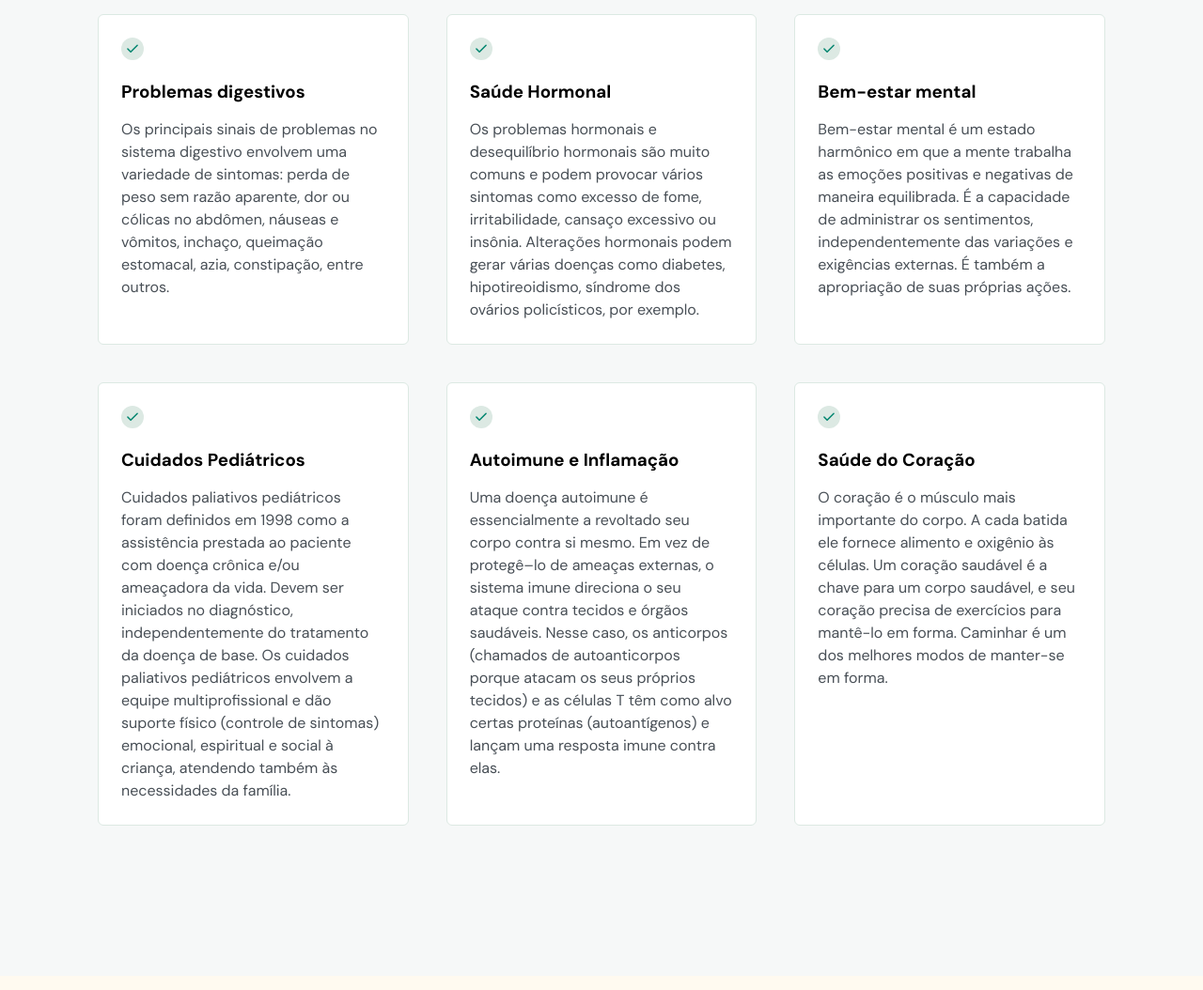
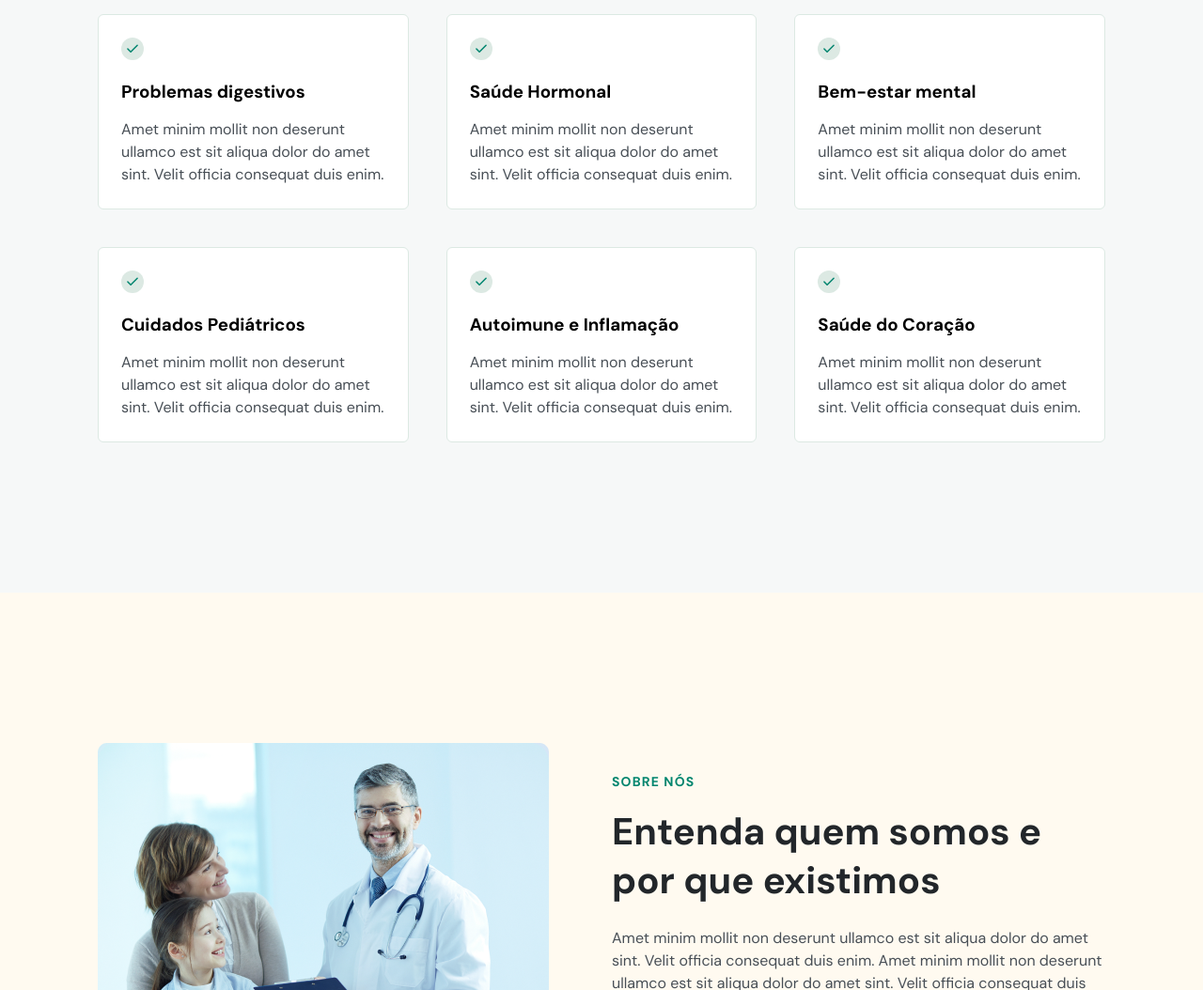
Before and after one commit to Caique-Paes/DoctorCare, a plain HTML site: page index.html in a window 1280 px wide. Shown: the part 1180-2234 px from the top of the page at 94% size. Drawn offline with nearby package versions, Linux system fonts and the light colour scheme.

Commit message:
alterei alguns parágrafos

```diff
--- a/index.html
+++ b/index.html
@@ -312,10 +312,7 @@
 
               <h3>Problemas digestivos</h3>
               <p>
-                Os principais sinais de problemas no sistema digestivo envolvem
-                uma variedade de sintomas: perda de peso sem razão aparente, dor
-                ou cólicas no abdômen, náuseas e vômitos, inchaço, queimação
-                estomacal, azia, constipação, entre outros.
+                Amet minim mollit non deserunt ullamco est sit aliqua dolor do amet sint. Velit officia consequat duis enim.
               </p>
             </div>
 
@@ -339,11 +336,7 @@
 
               <h3>Saúde Hormonal</h3>
               <p>
-                Os problemas hormonais e desequilíbrio hormonais são muito
-                comuns e podem provocar vários sintomas como excesso de fome,
-                irritabilidade, cansaço excessivo ou insônia. Alterações
-                hormonais podem gerar várias doenças como diabetes,
-                hipotireoidismo, síndrome dos ovários policísticos, por exemplo.
+                Amet minim mollit non deserunt ullamco est sit aliqua dolor do amet sint. Velit officia consequat duis enim.
               </p>
             </div>
 
@@ -367,11 +360,7 @@
 
               <h3>Bem-estar mental</h3>
               <p>
-                Bem-estar mental é um estado harmônico em que a mente trabalha
-                as emoções positivas e negativas de maneira equilibrada. É a
-                capacidade de administrar os sentimentos, independentemente das
-                variações e exigências externas. É também a apropriação de suas
-                próprias ações.
+                Amet minim mollit non deserunt ullamco est sit aliqua dolor do amet sint. Velit officia consequat duis enim.
               </p>
             </div>
 
@@ -395,13 +384,7 @@
 
               <h3>Cuidados Pediátricos</h3>
               <p>
-                Cuidados paliativos pediátricos foram definidos em 1998 como a
-                assistência prestada ao paciente com doença crônica e/ou
-                ameaçadora da vida. Devem ser iniciados no diagnóstico,
-                independentemente do tratamento da doença de base. Os cuidados
-                paliativos pediátricos envolvem a equipe multiprofissional e dão
-                suporte físico (controle de sintomas) emocional, espiritual e
-                social à criança, atendendo também às necessidades da família.
+                Amet minim mollit non deserunt ullamco est sit aliqua dolor do amet sint. Velit officia consequat duis enim.
               </p>
             </div>
 
@@ -425,13 +408,7 @@
 
               <h3>Autoimune e Inflamação</h3>
               <p>
-                Uma doença autoimune é essencialmente a revoltado seu corpo
-                contra si mesmo. Em vez de protegê–lo de ameaças externas, o
-                sistema imune direciona o seu ataque contra tecidos e órgãos
-                saudáveis. Nesse caso, os anticorpos (chamados de autoanticorpos
-                porque atacam os seus próprios tecidos) e as células T têm como
-                alvo certas proteínas (autoantígenos) e lançam uma resposta
-                imune contra elas.
+                Amet minim mollit non deserunt ullamco est sit aliqua dolor do amet sint. Velit officia consequat duis enim.
               </p>
             </div>
 
@@ -455,11 +432,7 @@
 
               <h3>Saúde do Coração</h3>
               <p>
-                O coração é o músculo mais importante do corpo. A cada batida
-                ele fornece alimento e oxigênio às células. Um coração saudável
-                é a chave para um corpo saudável, e seu coração precisa de
-                exercícios para mantê-lo em forma. Caminhar é um dos melhores
-                modos de manter-se em forma.
+                Amet minim mollit non deserunt ullamco est sit aliqua dolor do amet sint. Velit officia consequat duis enim.
               </p>
             </div>
           </div>
```
